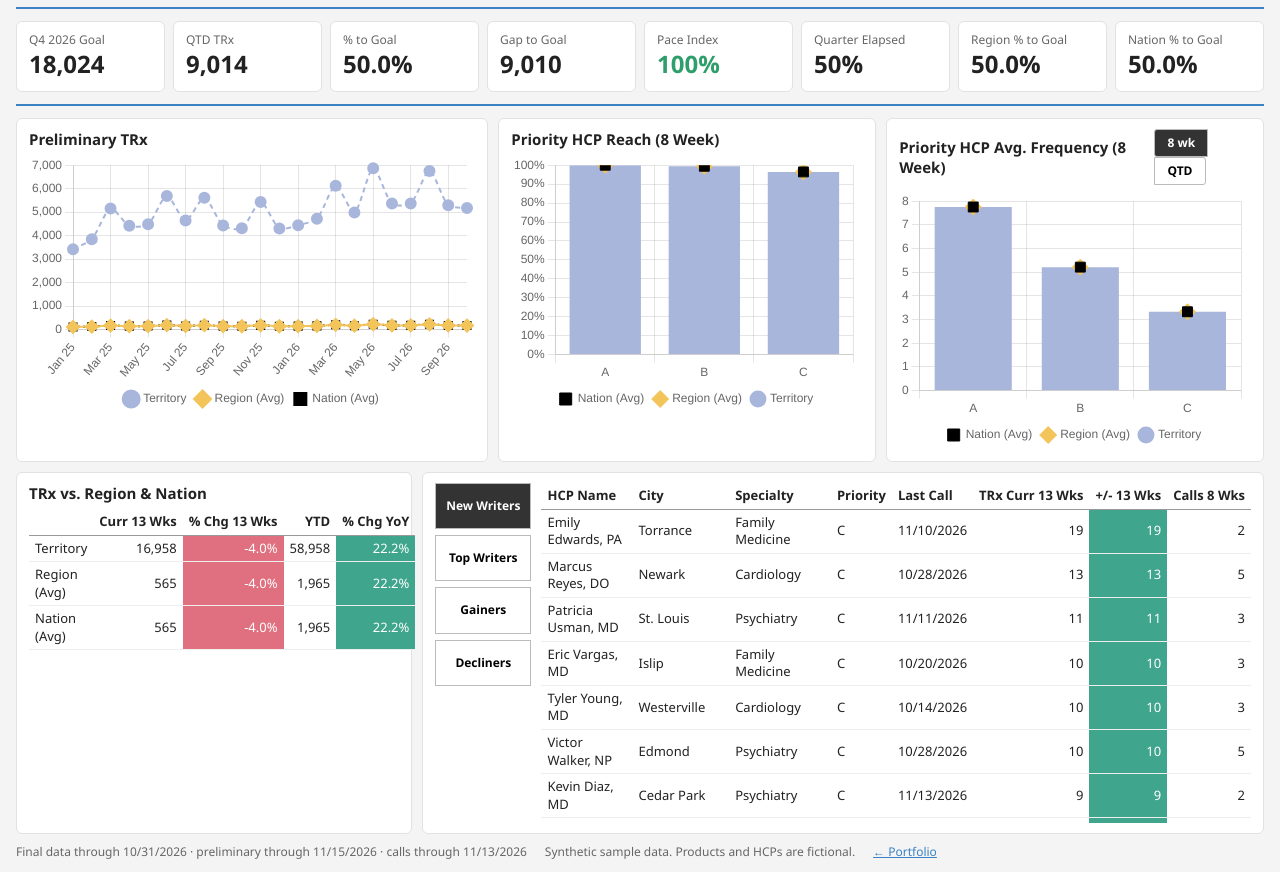
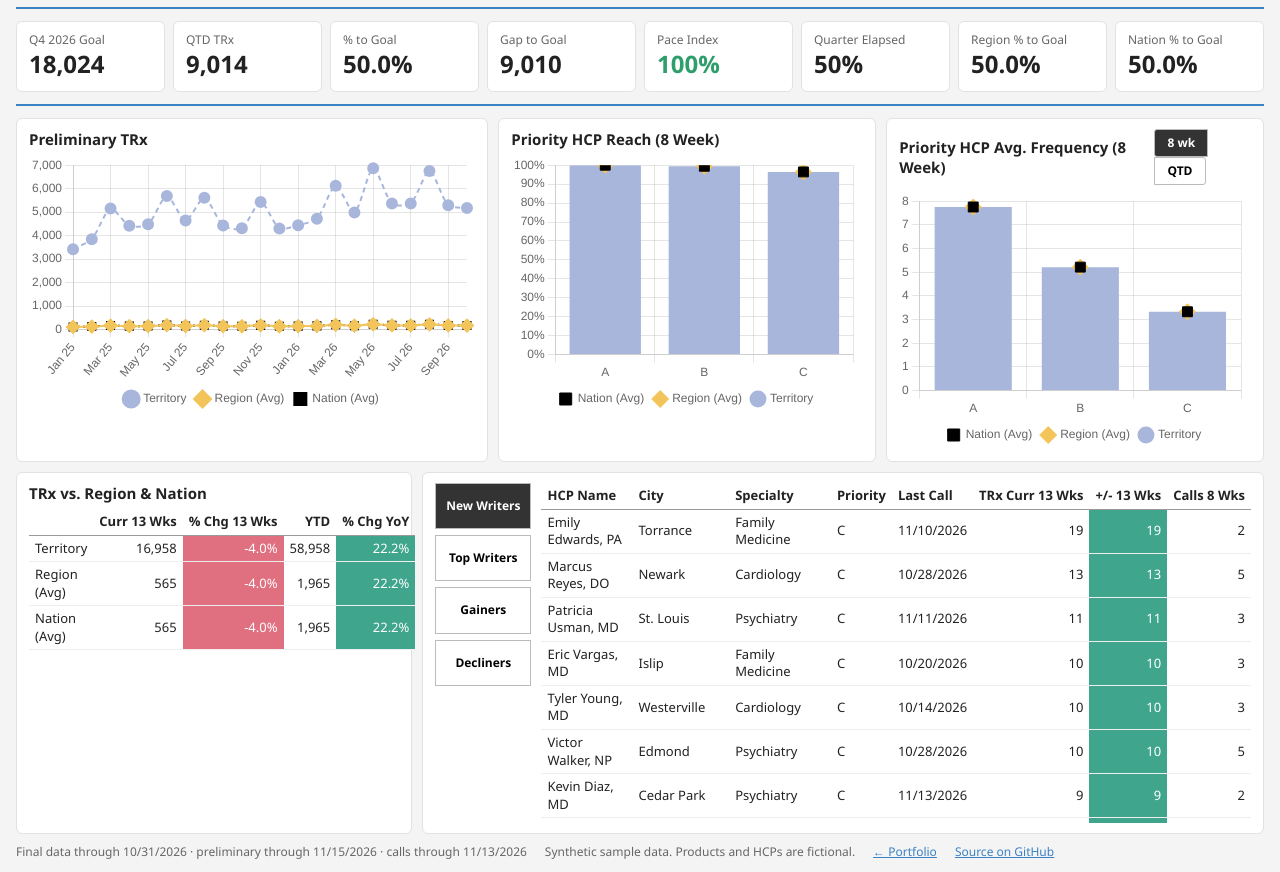
Before and after one commit to agatchaliancode/pharma-sales-dashboard, a plain HTML site: page web/index.html in a window 1280 px wide. Shown: the part 79-951 px from the top of the page. Drawn offline with Linux system fonts and the light colour scheme.

Commit message:
Add live demo and GitHub links

```diff
--- a/web/index.html
+++ b/web/index.html
@@ -42,7 +42,7 @@ footer{margin-top:10px;font-size:12px;color:var(--mut);display:flex;flex-wrap:wr
 <footer id="foot"></footer></div>
 <script src="vendor/chart.umd.js"></script><script src="model.js"></script>
 <script>
-const GITHUB_URL=""; // optional: your repo link, shown in the footer
+const GITHUB_URL="https://github.com/agatchaliancode/pharma-sales-dashboard"; // optional: your repo link, shown in the footer
 const $=id=>document.getElementById(id),n0=x=>Math.round(x).toLocaleString("en-US"),pc=(x,d=1)=>x==null?"":(x*100).toFixed(d)+"%";
 const dt=s=>s?new Date(s+"T00:00").toLocaleDateString("en-US"):"";
 fetch("data.json").then(r=>r.json()).then(D=>{
```
Also changed, not shown: 1 other file.
